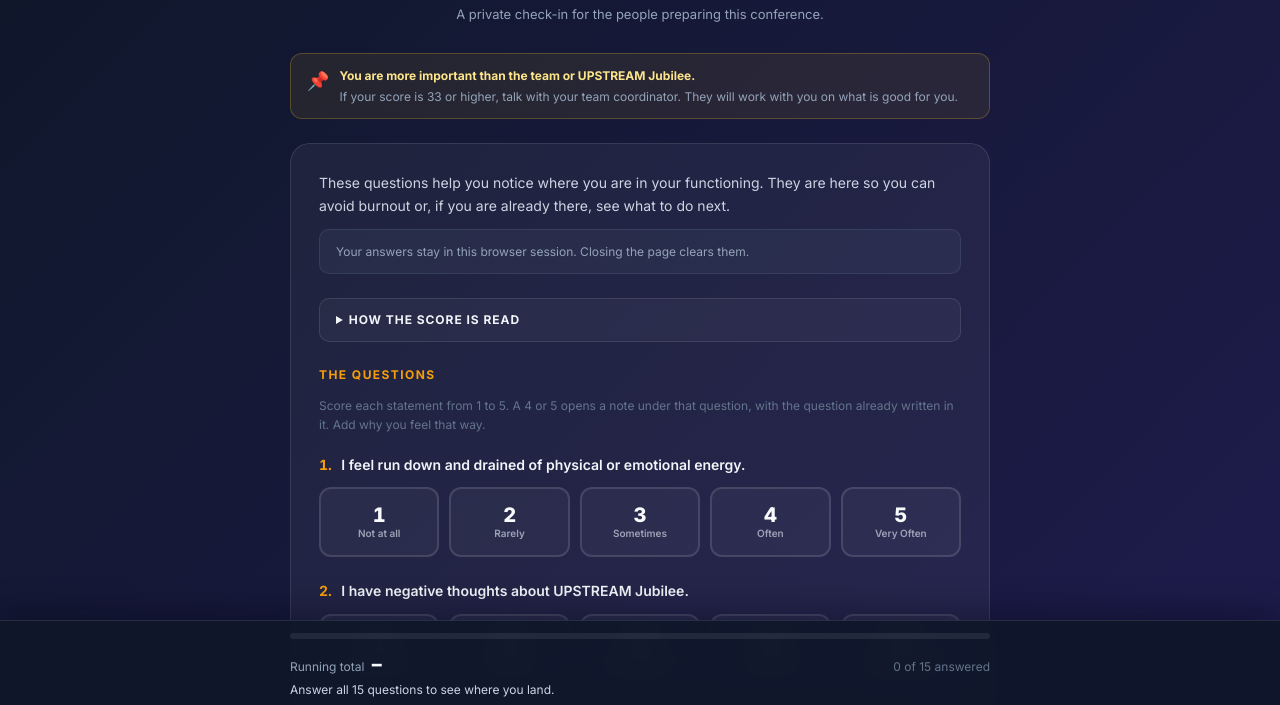
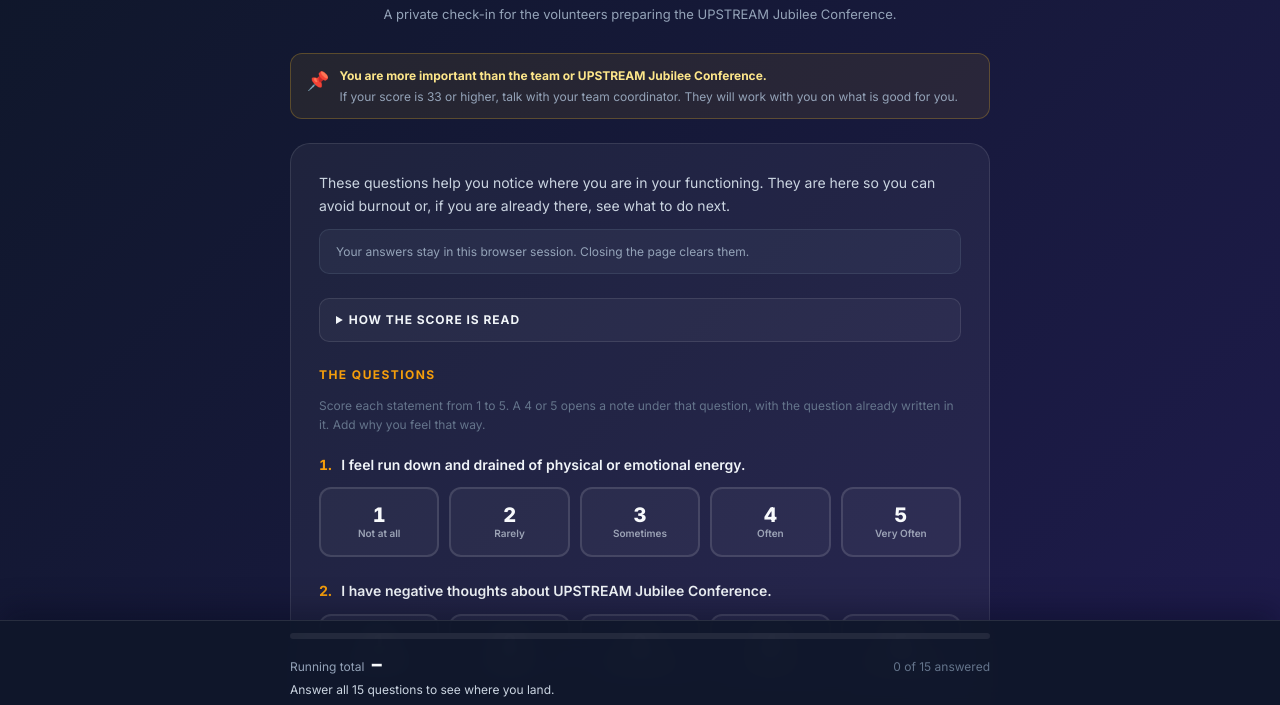
Before and after one commit to tvarghese/burnout-assessment, a plain HTML site: page index.html in a window 1280 px wide. Shown: the part 89-794 px from the top of the page. Drawn offline with Linux system fonts and the light colour scheme.

Commit message:
Update terminology for consistency in burnout self-check application
- Changed references from "UPSTREAM Jubilee" to "UPSTREAM Jubilee Conference" in app.js and index.html for clarity.
- Enhanced subtitle and notice content to better reflect the role of volunteers in the conference.

```diff
--- a/app.js
+++ b/app.js
@@ -1,14 +1,14 @@
 // Edit QUESTIONS to change the self-check. Scores stay in this page only.
 const QUESTIONS = [
   "I feel run down and drained of physical or emotional energy.",
-  "I have negative thoughts about UPSTREAM Jubilee.",
+  "I have negative thoughts about UPSTREAM Jubilee Conference.",
   "I am harder and less sympathetic with my teammates than perhaps they deserve.",
   "I am easily irritated by small problems, or by my team.",
   "I feel misunderstood or unappreciated by my teammates.",
   "I feel that I have no one to talk to.",
   "I feel that I am achieving less than I should.",
   "I feel under an unpleasant level of pressure to succeed.",
-  "I feel that I am not getting what I want out of my involvement in UPSTREAM Jubilee.",
+  "I feel that I am not getting what I want out of my involvement in UPSTREAM Jubilee Conference.",
   "I feel that I am on the wrong team or in the wrong ministry.",
   "I am frustrated with parts of my responsibilities.",
   "I feel that ‘JY politics’ or bureaucracy frustrate my ability to do a good job.",
--- a/index.html
+++ b/index.html
@@ -3,7 +3,7 @@
   <head>
     <meta charset="utf-8">
     <meta name="viewport" content="width=device-width, initial-scale=1">
-    <title>UPSTREAM Jubilee burnout self-check</title>
+    <title>UPSTREAM Jubilee Conference burnout self-check</title>
     <meta name="description" content="A private burnout self-check for people preparing the UPSTREAM Jubilee Conference. Answers stay in this browser.">
     <meta name="theme-color" content="#0f172a">
     <link rel="preconnect" href="https://fonts.googleapis.com">
@@ -19,13 +19,13 @@
         <header class="page__header">
           <p class="eyebrow">UPSTREAM Jubilee Conference</p>
           <h1>Burnout self-check</h1>
-          <p class="subtitle">A private check-in for the people preparing this conference.</p>
+          <p class="subtitle">A private check-in for the volunteers preparing the UPSTREAM Jubilee Conference.</p>
         </header>
 
         <div class="notice">
           <span class="notice__icon" aria-hidden="true">📌</span>
           <div class="notice__content">
-            <strong>You are more important than the team or UPSTREAM Jubilee.</strong>
+            <strong>You are more important than the team or UPSTREAM Jubilee Conference.</strong>
             <span class="notice__body">If your score is 33 or higher, talk with your team coordinator. They will work with you on what is good for you.</span>
           </div>
         </div>
```
